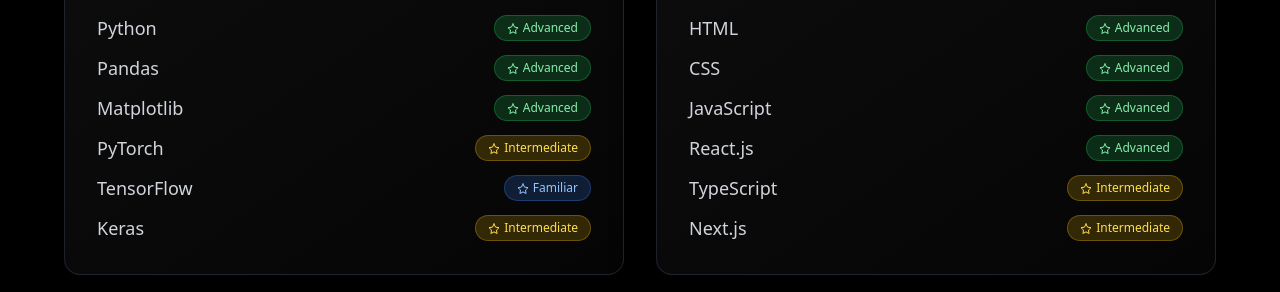
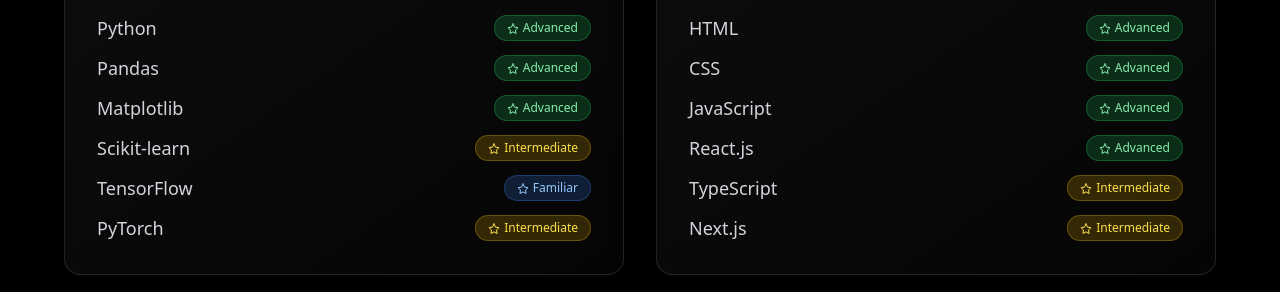
Before and after one commit to sudheerprasannakumarvasetty/Sudheer-Portfolio, a React (Vite) app: page / in a window 1280 px wide. Shown: the part 3220-3512 px from the top of the page. Built offline with nearby package versions, Linux system fonts and the light colour scheme.

Commit message:
Updated App.tsx

```diff
--- a/src/App.tsx
+++ b/src/App.tsx
@@ -140,7 +140,7 @@ function App() {
 
   const skills = {
     "Data Science & AI": {
-      skills: ["Python", "Pandas", "Matplotlib", "PyTorch", "TensorFlow", "Keras"],
+      skills: ["Python", "Pandas", "Matplotlib", "Scikit-learn", "TensorFlow", "PyTorch"],
       proficiency: ["Advanced", "Advanced", "Advanced", "Intermediate", "Familiar", "Intermediate"]
     },
     "Front-End Development": {
```
